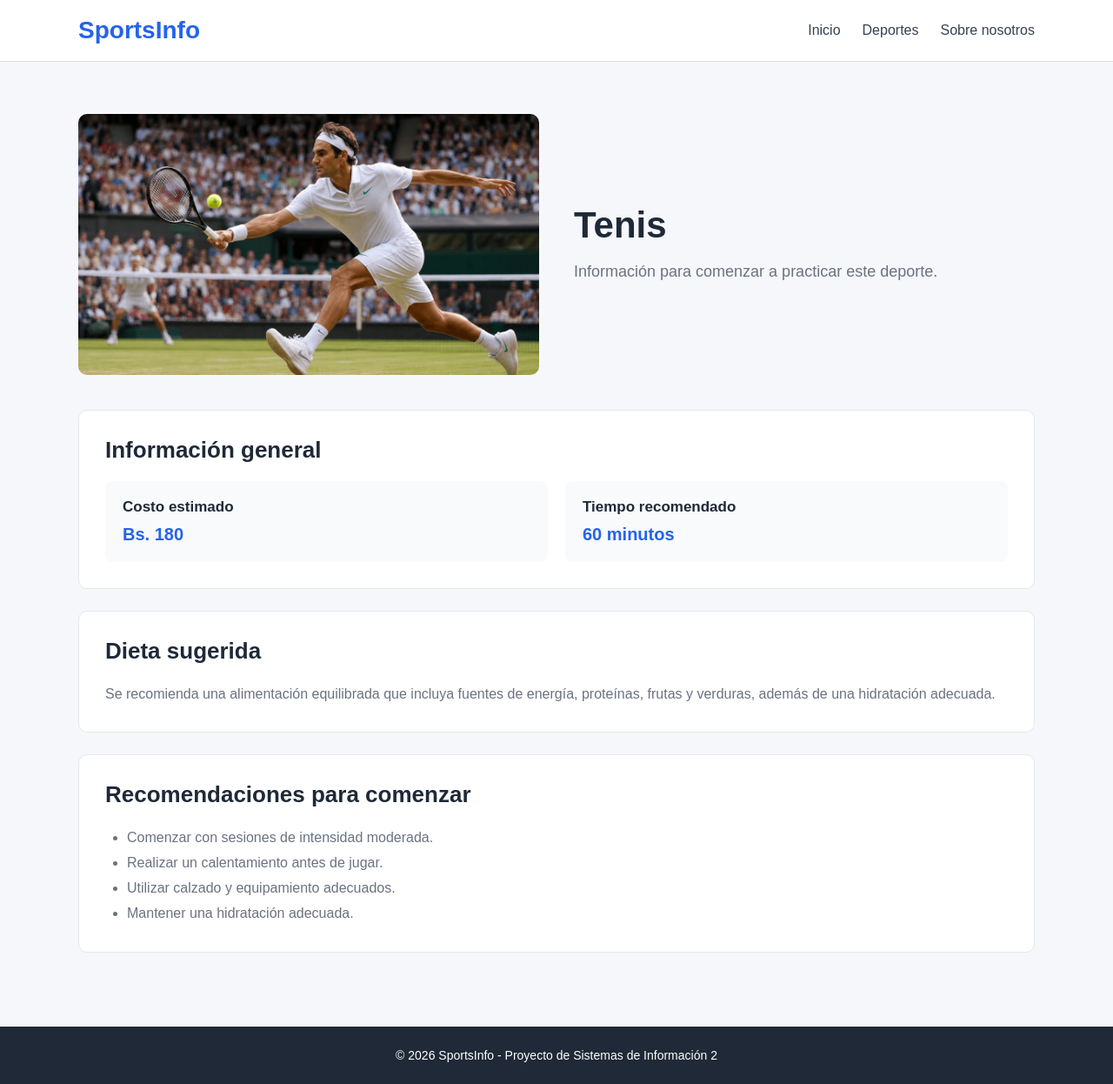
After one commit to thexangel20/plataforma-deportiva, a Flask app: page /us2/deporte/Tenis in a window 1280 px wide. The commit adds this page. Shown: the whole page at 87% size. Run offline with Flask 3, Linux system fonts and the light colour scheme.

Commit message:
User story 2 terminada y agregada a rama 'angel'

```diff
--- a/app/routes.py
+++ b/app/routes.py
@@ -1,36 +1,93 @@
 from flask import render_template
-
+import unicodedata
 from app import app
 
+def normalizar_texto(texto):
+
+    texto = unicodedata.normalize("NFD", texto)
+
+    texto = "".join(
+        caracter
+        for caracter in texto
+        if unicodedata.category(caracter) != "Mn"
+    )
+
+    return texto.lower()
 
 deportes = [
     {
         "nombre": "Fútbol",
         "imagen": "futbol.png",
-        "costo": "Bs. 100",
-        "tiempo": "90 minutos"
+        "costo": "Bs. 150",
+        "tiempo": "90 minutos",
+        "dieta": "Se recomienda mantener una alimentación equilibrada que incluya carbohidratos, proteínas, frutas y verduras, además de una hidratación adecuada.",
+        "recomendaciones": [
+            "Comenzar los entrenamientos de manera progresiva.",
+            "Realizar un calentamiento antes de practicar.",
+            "Utilizar calzado y equipamiento adecuados.",
+            "Mantener una hidratación adecuada durante la actividad."
+        ]
     },
     {
         "nombre": "Baloncesto",
         "imagen": "baloncesto.png",
         "costo": "Bs. 120",
-        "tiempo": "90 minutos"
+        "tiempo": "90 minutos",
+        "dieta": "Se recomienda una alimentación equilibrada con suficiente energía, proteínas, frutas y verduras, acompañada de una buena hidratación.",
+        "recomendaciones": [
+            "Realizar un calentamiento antes de comenzar.",
+            "Iniciar con ejercicios de intensidad moderada.",
+            "Utilizar calzado deportivo adecuado.",
+            "Mantener una hidratación adecuada."
+        ]
     },
     {
         "nombre": "Natación",
         "imagen": "natacion.png",
         "costo": "Bs. 200",
-        "tiempo": "60 minutos"
+        "tiempo": "60 minutos",
+        "dieta": "Se recomienda una alimentación equilibrada que aporte energía y proteínas, junto con una hidratación adecuada antes y después de la práctica.",
+        "recomendaciones": [
+            "Comenzar con sesiones de intensidad moderada.",
+            "Realizar ejercicios de calentamiento.",
+            "Utilizar el equipamiento adecuado para la piscina.",
+            "Mantener una hidratación adecuada."
+        ]
     },
     {
         "nombre": "Tenis",
         "imagen": "tenis.png",
-        "costo": "Bs. 300",
-        "tiempo": "120 minutos"
+        "costo": "Bs. 180",
+        "tiempo": "60 minutos",
+        "dieta": "Se recomienda una alimentación equilibrada que incluya fuentes de energía, proteínas, frutas y verduras, además de una hidratación adecuada.",
+        "recomendaciones": [
+            "Comenzar con sesiones de intensidad moderada.",
+            "Realizar un calentamiento antes de jugar.",
+            "Utilizar calzado y equipamiento adecuados.",
+            "Mantener una hidratación adecuada."
+        ]
     }
 ]
-
 
 @app.route("/")
 def inicio():
     return render_template("index.html", deportes=deportes)
+
+@app.route("/us2/deporte/<nombre>")
+def detalle_us2(nombre):
+
+    deporte_encontrado = None
+
+    for deporte in deportes:
+
+        if normalizar_texto(deporte["nombre"]) == normalizar_texto(nombre):
+            deporte_encontrado = deporte
+            break
+
+    if deporte_encontrado is None:
+        return "Deporte no encontrado", 404
+
+    return render_template(
+        "detalle_us2.html",
+        deporte=deporte_encontrado
+    )
--- a/app/static/css/style.css
+++ b/app/static/css/style.css
@@ -261,3 +261,131 @@ body {
     height: 160px;
     }
 }
+
+/* ========================================
+DETALLE DEL DEPORTE - US2
+======================================== */
+
+.detalle-deporte {
+    padding: 60px 20px;
+    background-color: #f5f7fa;
+}
+
+.detalle-encabezado {
+    display: grid;
+    grid-template-columns: 1fr 1fr;
+    gap: 40px;
+    align-items: center;
+    margin-bottom: 40px;
+}
+
+.detalle-imagen {
+    width: 100%;
+    height: 300px;
+    overflow: hidden;
+    border-radius: 10px;
+}
+
+.detalle-imagen img {
+    width: 100%;
+    height: 100%;
+    object-fit: cover;
+    display: block;
+}
+
+.detalle-titulo h1 {
+    margin: 0 0 15px 0;
+    font-size: 42px;
+}
+
+.detalle-titulo p {
+    margin: 0;
+    color: #6b7280;
+    font-size: 18px;
+    line-height: 1.6;
+}
+
+.detalle-informacion,
+.detalle-seccion {
+    margin-bottom: 25px;
+    padding: 30px;
+    background-color: white;
+    border: 1px solid #e5e7eb;
+    border-radius: 10px;
+}
+
+.detalle-informacion h2,
+.detalle-seccion h2 {
+    margin: 0 0 20px 0;
+    font-size: 26px;
+}
+
+.informacion-datos {
+    display: grid;
+    grid-template-columns: 1fr 1fr;
+    gap: 20px;
+}
+
+.dato-deporte {
+    padding: 20px;
+    background-color: #f8fafc;
+    border-radius: 8px;
+}
+
+.dato-deporte h3 {
+    margin: 0 0 10px 0;
+    font-size: 17px;
+}
+
+.dato-deporte p {
+    margin: 0;
+    color: #2563eb;
+    font-size: 20px;
+    font-weight: bold;
+}
+
+.detalle-seccion p {
+    margin: 0;
+    color: #6b7280;
+    line-height: 1.7;
+}
+
+.lista-recomendaciones {
+    margin: 0;
+    padding-left: 25px;
+    color: #6b7280;
+    line-height: 1.8;
+}
+
+
+/* RESPONSIVE */
+
+@media (max-width: 700px) {
+
+    .detalle-deporte {
+        padding: 40px 20px;
+    }
+
+    .detalle-encabezado {
+        grid-template-columns: 1fr;
+        gap: 25px;
+    }
+
+    .detalle-imagen {
+        height: 220px;
+    }
+
+    .detalle-titulo h1 {
+        font-size: 34px;
+    }
+
+    .informacion-datos {
+        grid-template-columns: 1fr;
+    }
+
+    .detalle-informacion,
+    .detalle-seccion {
+        padding: 25px;
+    }
+
+}
--- /dev/null
+++ b/app/templates/detalle_us2.html
@@ -0,0 +1,114 @@
+<!doctype html>
+<html lang="es">
+  <head>
+    <meta charset="UTF-8" />
+
+    <meta name="viewport" content="width=device-width, initial-scale=1.0" />
+
+    <title>Detalle del deporte | SportsInfo</title>
+
+    <link
+      rel="stylesheet"
+      href="{{ url_for('static', filename='css/style.css') }}"
+    />
+  </head>
+
+  <body>
+    <!-- ENCABEZADO -->
+
+    <header class="header">
+      <div class="contenedor">
+        <a href="/" class="logo"> SportsInfo </a>
+
+        <nav class="navegacion">
+          <a href="/"> Inicio </a>
+
+          <a href="/#deportes"> Deportes </a>
+
+          <a href="/#sobre-nosotros"> Sobre nosotros </a>
+        </nav>
+      </div>
+    </header>
+
+    <!-- DETALLE DEL DEPORTE -->
+
+    <main>
+      <section class="detalle-deporte">
+        <div class="contenedor">
+          <!-- ENCABEZADO DEL DETALLE -->
+
+          <div class="detalle-encabezado">
+            <div class="detalle-imagen">
+              <img
+                src="{{ url_for('static', filename='images/' + deporte['imagen']) }}"
+                alt="{{ deporte['nombre'] }}"
+              />
+            </div>
+
+            <div class="detalle-titulo">
+              <h1>{{ deporte["nombre"] }}</h1>
+
+              <p>Información para comenzar a practicar este deporte.</p>
+            </div>
+          </div>
+
+          <!-- INFORMACIÓN GENERAL -->
+
+          <div class="detalle-informacion">
+            <h2>Información general</h2>
+
+            <div class="informacion-datos">
+              <div class="dato-deporte">
+                <h3>Costo estimado</h3>
+
+                <p>{{ deporte["costo"] }}</p>
+              </div>
+
+              <div class="dato-deporte">
+                <h3>Tiempo recomendado</h3>
+
+                <p>{{ deporte["tiempo"] }}</p>
+              </div>
+            </div>
+          </div>
+
+          <!-- DIETA -->
+
+          <div class="detalle-seccion">
+            <h2>Dieta sugerida</h2>
+            <p>
+              {% if deporte["dieta"] %} {{ deporte["dieta"] }} {% else %}
+              Información de dieta no disponible por el momento. {% endif %}
+            </p>
+          </div>
+
+          <!-- RECOMENDACIONES -->
+
+          <div class="detalle-seccion">
+            <h2>Recomendaciones para comenzar</h2>
+            <ul class="lista-recomendaciones">
+              {% if deporte["recomendaciones"] %} {% for recomendacion in
+              deporte["recomendaciones"] %}
+
+              <li>{{ recomendacion }}</li>
+
+              {% endfor %} {% else %}
+
+              <li>No hay recomendaciones registradas por el momento.</li>
+
+              {% endif %}
+            </ul>
+          </div>
+        </div>
+      </section>
+    </main>
+
+    <!-- PIE DE PÁGINA -->
+
+    <footer class="footer">
+      <div class="contenedor">
+        <p>© 2026 SportsInfo - Proyecto de Sistemas de Información 2</p>
+      </div>
+    </footer>
+  </body>
+</html>
```
Also changed, not shown: app/templates/index.html (+6 -1 lines).
